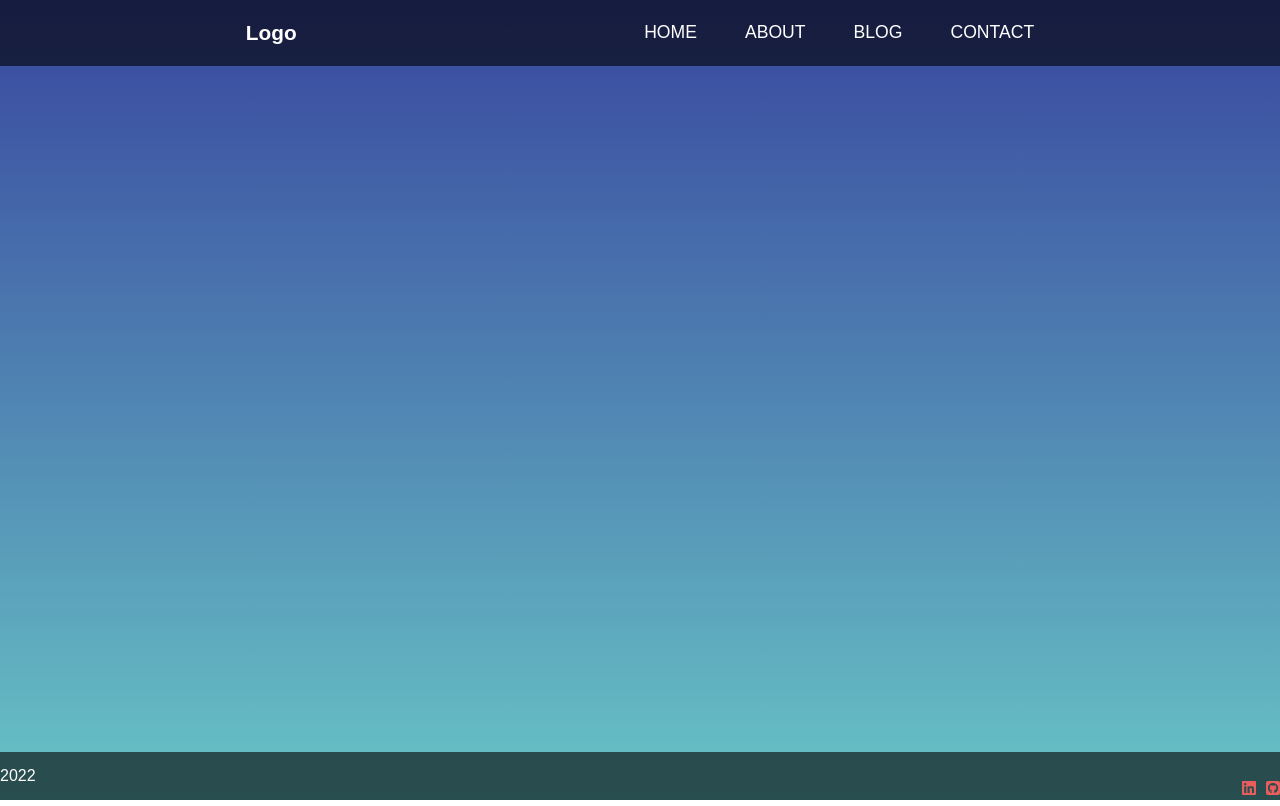
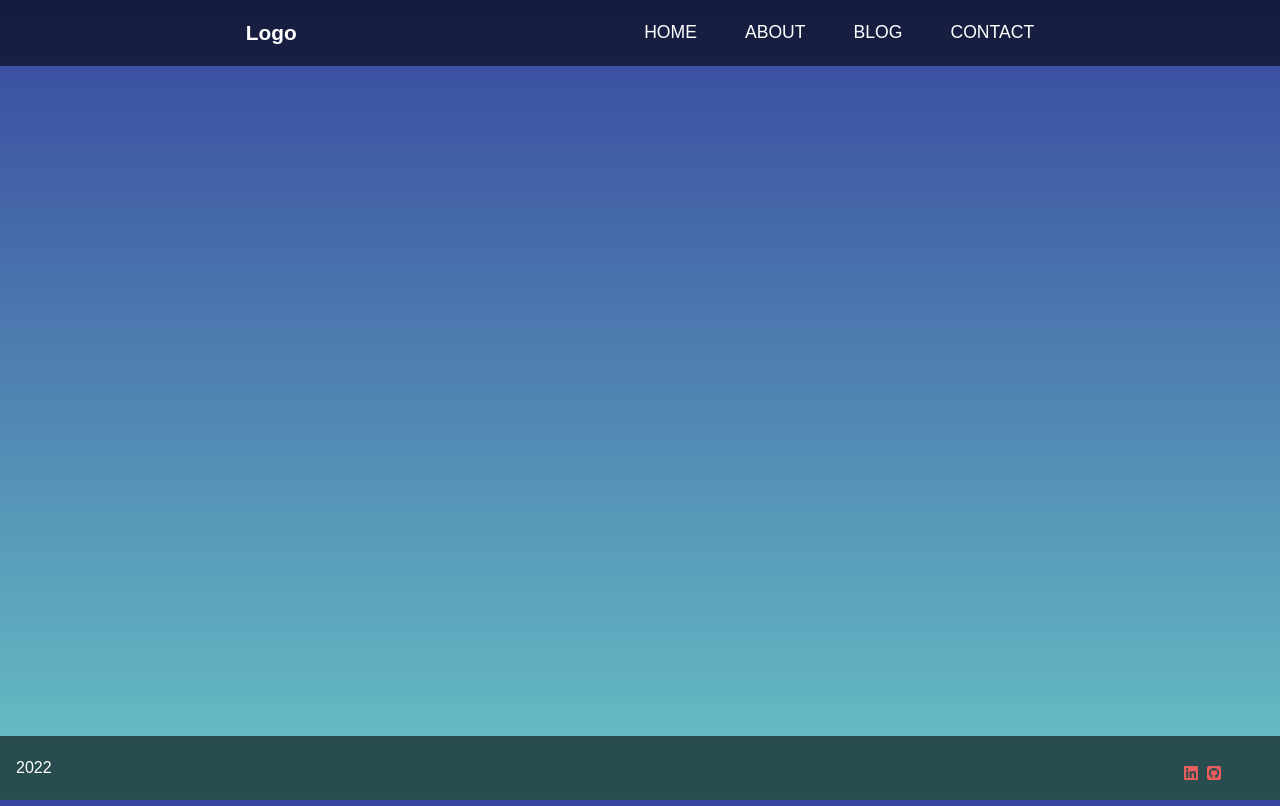
Before and after one commit to louisenorrsen/navbar, a plain HTML site: page index.html in a window 1280 px wide. Drawn offline with Linux system fonts and the light colour scheme.

Commit message:
class names updated

```diff
--- a/index.html
+++ b/index.html
@@ -26,10 +26,10 @@
     </header>
     <footer>
         <div class="footer">2022</div>
-        <div class="fa-btns footer">
-            <a href="https://www.linkedin.com/in/louisenorrsen/" target="_blank"><p>LinkedIn</p><i class="fab fa-linkedin"></i></a>
-            <a href="https://github.com/louisenorrsen" target="_blank"><p>GitHub</p><i class="fab fa-github-square"></i></a>
-        </div>
+        <span class="fa-stack fa-2x">
+            <a href="https://www.linkedin.com/in/louisenorrsen/" target="_blank"><i class="fab fa-linkedin"></i></a>
+            <a href="https://github.com/louisenorrsen" target="_blank"><i class="fab fa-github-square"></i></a>
+        </span>
     </footer>
 </body>
 </html>
--- a/style.css
+++ b/style.css
@@ -121,26 +121,20 @@ footer {
     margin-top: auto;
     color: white;
     background-color: var(--opacity-black);
-    font-size: 2rem;
     display: flex;
     justify-content: space-between;
-    align-items: center;
+    align-items:center;
+    padding: 0 1em;
 }
 
-.fa-btns {
+.fa-stack i {
+    color: var(--pop);
+}
+
+.fa-stack {
     display: flex;
     gap: 10px;
-    align-items: center;
-    justify-content: center;
-}
-
-.fa-btns a i {
-    color: var(--pop);
-    font-size: 3rem;
-}
-
-footer a p {
-    display: none;
+    justify-content: right;
 }
 
 
```
